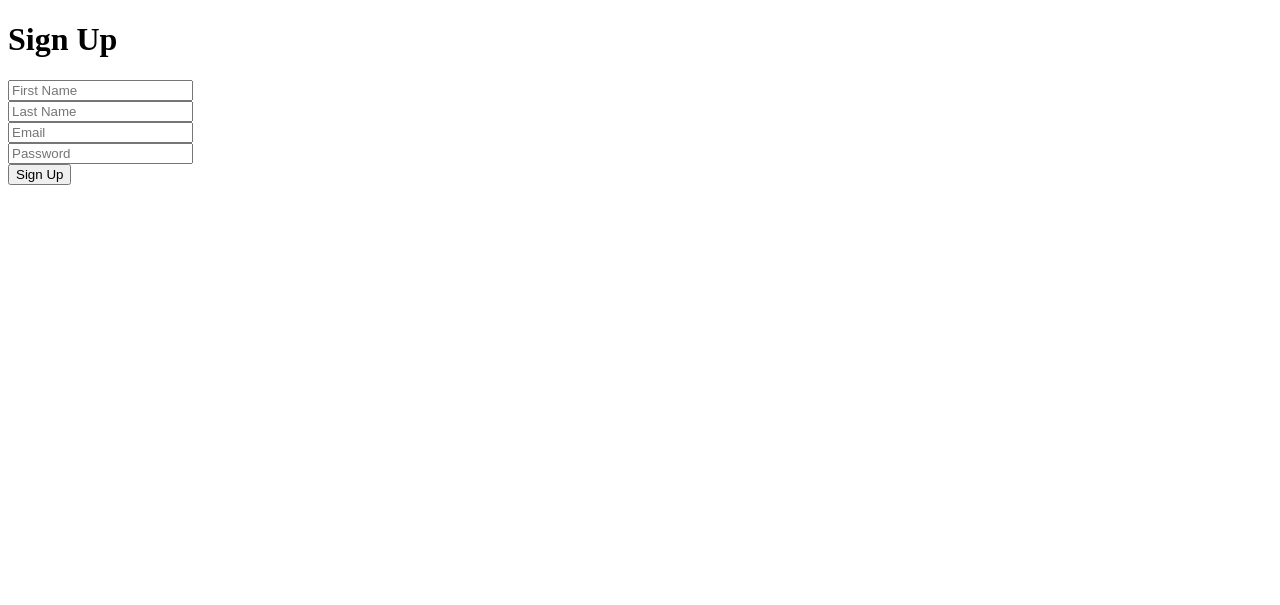
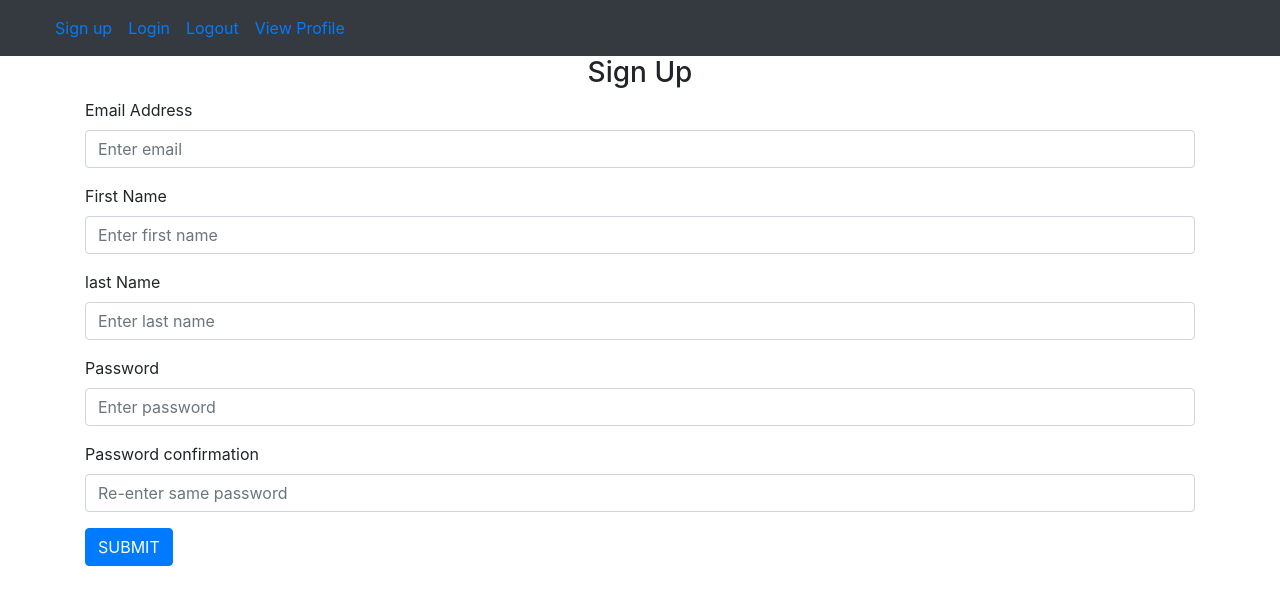
Before and after one commit to Lasyasoni07/examplerepo, a Flask app: page /signup in a window 1280 px wide. Shown: the top 605 px of the page. Run offline with Flask 3, Linux system fonts and the light colour scheme; some libraries are stand-ins or nearby versions.

Commit message:
task1-half part

```diff
--- a/app/__init__.py
+++ b/app/__init__.py
@@ -13,7 +13,6 @@ def create_app():
     bcrypt.init_app(app)
     db.init_app(app)
 
-    # Register blueprints here
     from app.controllers.auth_controller import auth_bp
     app.register_blueprint(auth_bp)
 
--- a/app/controllers/auth_controller.py
+++ b/app/controllers/auth_controller.py
@@ -10,7 +10,7 @@ def home():
     return render_template('base.html')
 
 @auth_bp.route('/signup', methods=['GET', 'POST'])
-def signup():
+def sign_up():
     if request.method == 'POST':
         first_name = request.form['first_name']
         last_name = request.form['last_name']
@@ -40,10 +40,10 @@ def login():
 
     return render_template('login.html')
 
-@auth_bp.route('/profile')
-def profile():
-    # Replace with actual user session handling
-    return render_template('profile.html')
+@auth_bp.route('/view-profile')
+def view_profile():
+
+    return render_template('viewprofile.html')
 
 @auth_bp.route('/logout')
 def logout():
--- a/app/templates/signup.html
+++ b/app/templates/signup.html
@@ -1,16 +1,28 @@
-<!DOCTYPE html>
-<html>
-<head>
-    <title>Sign Up</title>
-</head>
-<body>
-    <h1>Sign Up</h1>
-    <form method="POST">
-        <input type="text" name="first_name" placeholder="First Name" required><br>
-        <input type="text" name="last_name" placeholder="Last Name" required><br>
-        <input type="email" name="email" placeholder="Email" required><br>
-        <input type="password" name="password" placeholder="Password" required><br>
-        <button type="submit">Sign Up</button>
-    </form>
-</body>
-</html>
+{% extends "base.html" %}
+{% block title %}sign up{% endblock %}
+{% block content %}
+<form method="POST">
+    <h3 align="center">Sign Up</h3>
+    <div class="form-group">
+        <label for="email">Email Address</label>
+        <input type="email" class="form-control" id="email" name="email" placeholder="Enter email" />
+    </div>
+    <div class="form-group">
+        <label for="firstName">First Name</label>
+        <input type="text" class="form-control" id="firstName" name="firstName" placeholder="Enter first name" />
+    </div>
+    <div class="form-group">
+        <label for="lastName">last Name</label>
+        <input type="text" class="form-control" id="lastName" name="lastName" placeholder="Enter last name" />
+    </div>
+    <div class="form-group">
+        <label for="password1">Password</label>
+        <input type="text" class="form-control" id="password1" name="password1" placeholder="Enter password" />
+    </div>
+    <div class="form-group">
+        <label for="password2">Password confirmation</label>
+        <input type="text" class="form-control" id="password2" name="password2" placeholder="Re-enter same password" />
+    </div>
+    <button type="submit" class="btn btn-primary">SUBMIT</button>
+</form>
+{% endblock%}
--- a/app/templates/viewprofile.html
+++ b/app/templates/viewprofile.html
@@ -1,5 +1,5 @@
 {% extends "base.html" %}
 {% block title %}view profile{% endblock %}
 {% block content %}
-<h1>This is the view profile page</h1>
+    <h1>This is the view profile page</h1>
 {% endblock%}
```
